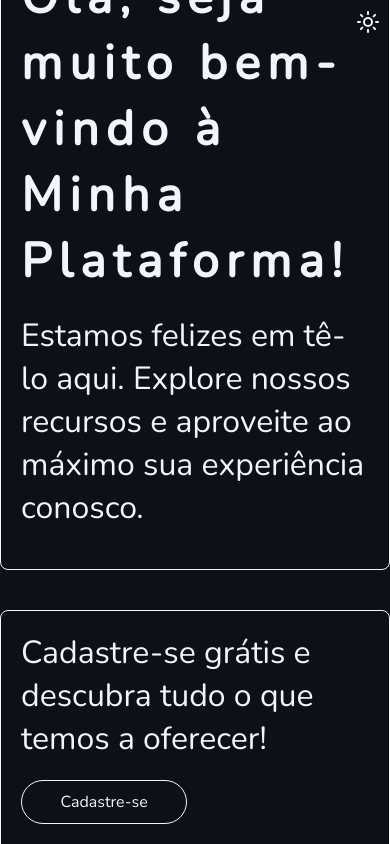
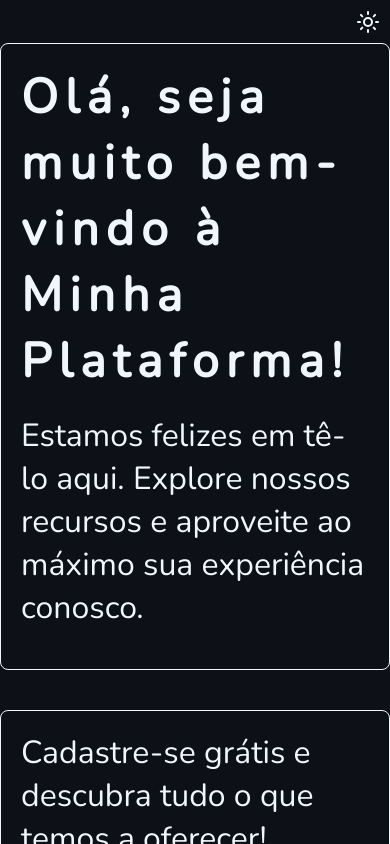
Before and after one commit to hugopereira-cs/tela-de-login-react-ts, a React (Vite) app: page / in a window 390 px wide. Shown: the top 844 px of the page. Built offline with nearby package versions, Linux system fonts and the light colour scheme.

Commit message:
styles: fix Header media query styles

```diff
--- a/src/components/Header/styles.ts
+++ b/src/components/Header/styles.ts
@@ -3,9 +3,18 @@ import styled from 'styled-components';
 export const Container = styled.header`
   display: flex;
   justify-content: space-between;
+  width: 100%;
+  height: 60px;
   align-items: center;
   background-color: transparent;
   color: ${({ theme }) => theme.primary};
-  margin-bottom: 25px;
-  position: fixed;
+  margin-bottom: 40px;
+  top: 0;
+  z-index: 10;
+  padding: 0 20px;
+
+  @media (min-width: 768px) {
+    padding: 0;
+    margin-bottom: 0;
+  }
 `;
```
